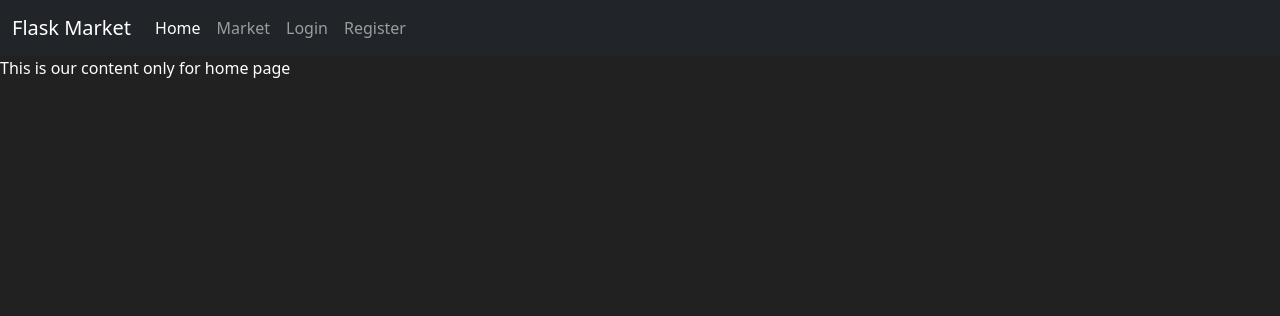
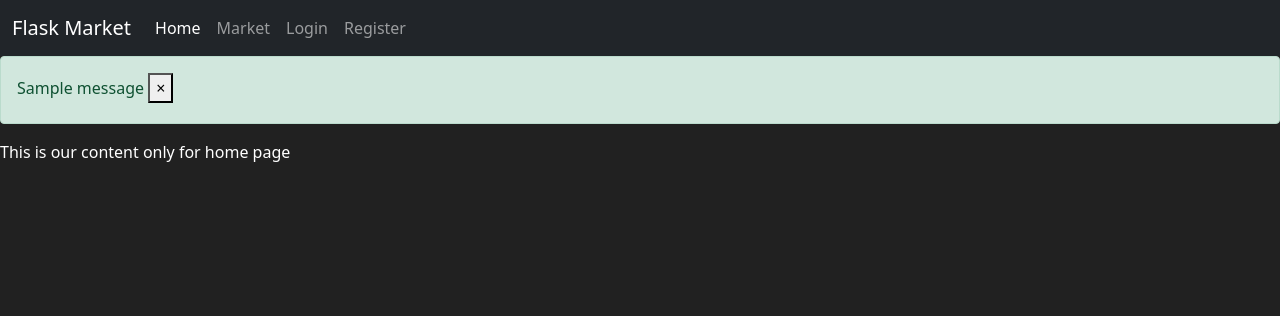
Before and after one commit to dlee0528/Flask-Market, a Flask app: page / in a window 1280 px wide. Shown: the top 316 px of the page. Run offline with Flask 2, Linux system fonts and the light colour scheme; tables that the repository leaves empty hold one stand-in row (values such as "Sample post"); one stand-in notice (Sample message) is shown.

Commit message:
display terminal message on frontend

```diff
--- a/market/routes.py
+++ b/market/routes.py
@@ -1,5 +1,5 @@
 from market import app, db
-from flask import render_template, redirect, url_for
+from flask import render_template, redirect, url_for, flash
 from market.models import Item, User
 from market.forms import RegisterForm
 
@@ -31,6 +31,6 @@ def register_page():
     # if there are not errors from form validations
     if form.errors != {}:
         for error_msg in form.errors.values():
-            print(f'>> There was an error while creating a user: {error_msg}')
+            flash(f'There was an error while creating a user: {error_msg}', category='danger')
 
     return render_template('register.html', form=form)
--- a/market/templates/base.html
+++ b/market/templates/base.html
@@ -42,6 +42,18 @@
         </div>
       </nav>
 
+      {% with messages = get_flashed_messages(with_categories=true) %}
+        {% if messages %}
+          {% for category, message in messages %}
+            <div class="alert alert-{{ category }}">
+              {{ message }}
+              <button type="button" class="m1-2 mb-1 close" data-dismiss="alert" aria-label="Close">
+                <span aria-hidden="true">&times;</span>
+              </button>
+            </div>
+          {% endfor %}
+        {% endif %}
+      {% endwith %}
 
       {% block content %}
       {% endblock %}
```
